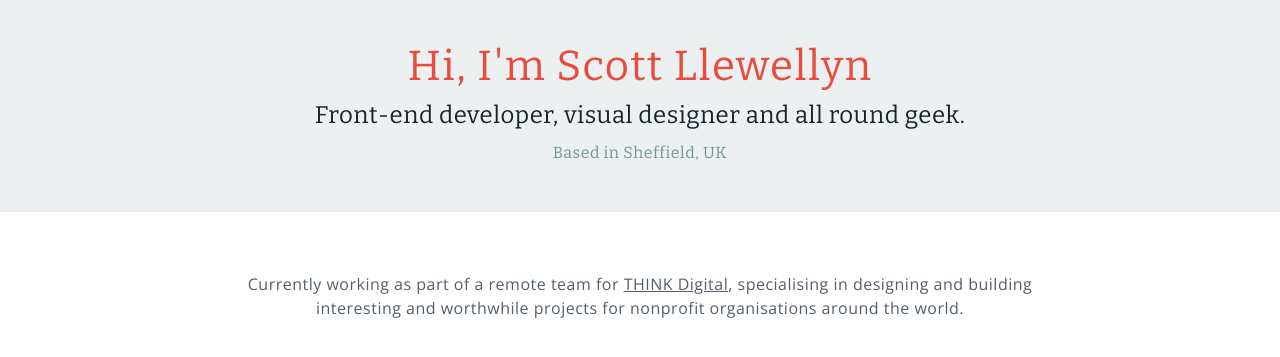
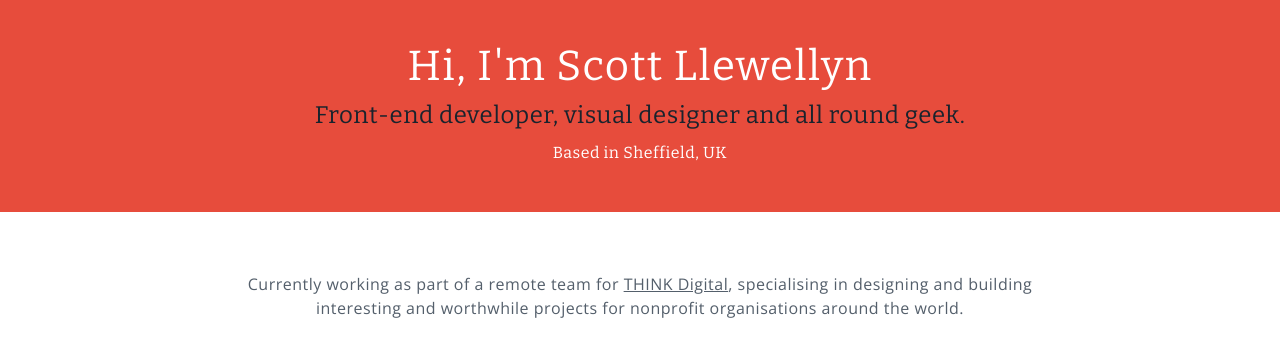
Before and after one commit to scottify/scottify.github.io, a website: page index.html in a window 1280 px wide. Shown: the top 357 px of the page. Drawn offline with nearby package versions, Linux system fonts and the light colour scheme.

Commit message:
Header background colour change

```diff
--- a/assets/stylesheets/partials/_header.less
+++ b/assets/stylesheets/partials/_header.less
@@ -3,7 +3,7 @@
 \*------------------------------------------------------------------------*/
 
 header {
-	background: @panel;
+	background: @primary;
 	padding: 40px 0;
 
 	@media (max-width: @tablet-break) {
@@ -11,7 +11,7 @@ header {
 	}
 
 	h1 {
-		color: @primary;
+		color: @white;
 		font-size: 4.2rem;
 		letter-spacing: 1.5px;
 		margin-bottom: 4px;
@@ -34,7 +34,7 @@ header {
 		font-size: 2.4rem;
 
 		small {
-			color: darken(@panel,40%);
+			color: @white;
 			display: block;
 			font-size: 1.6rem;
 		}
```
Also changed, not shown: assets/stylesheets/min/global.css.
